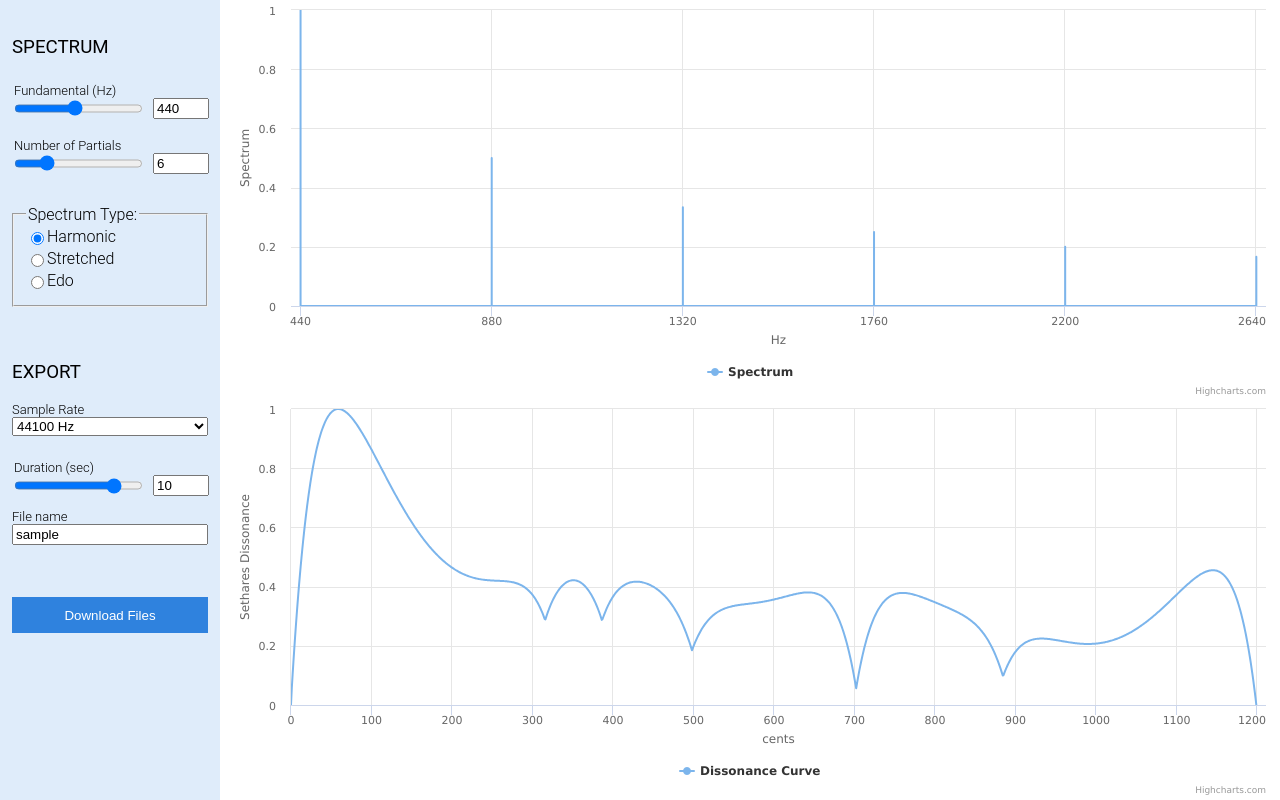
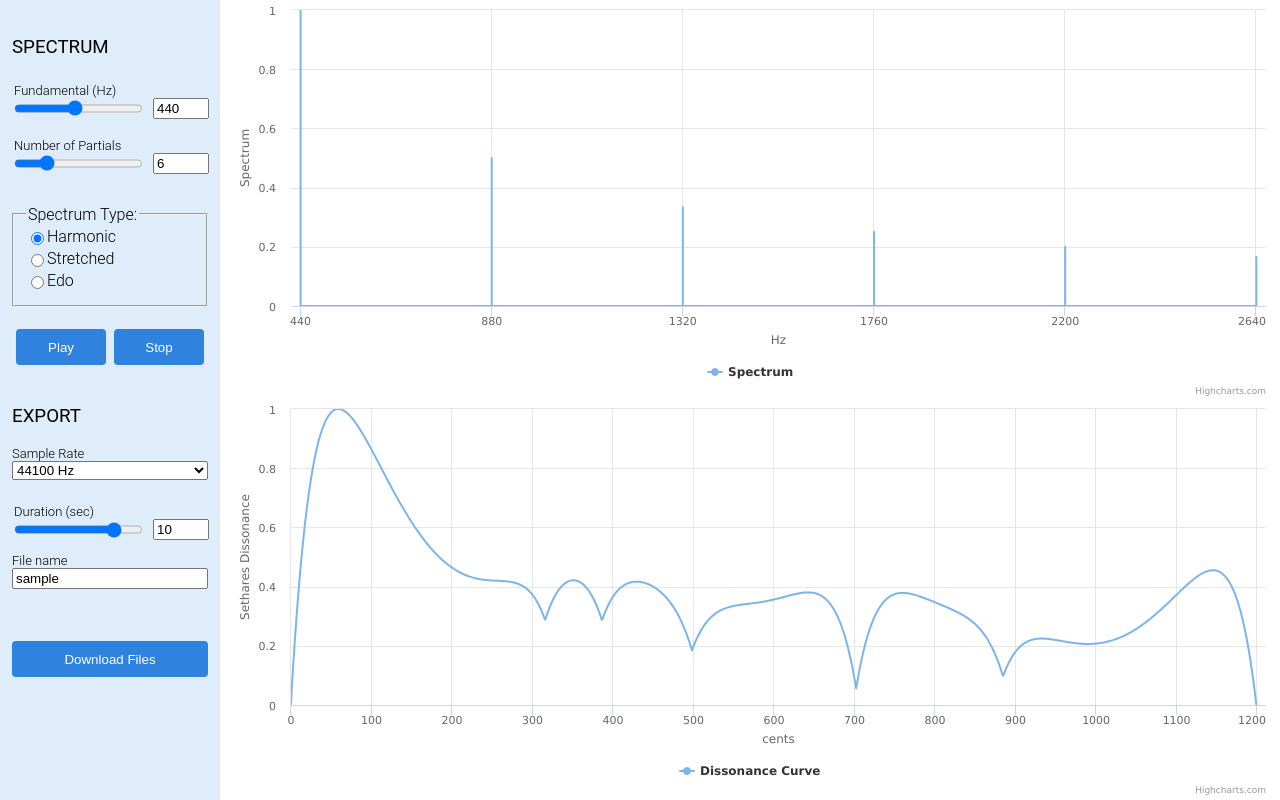
Before and after one commit to SevaDer14/new-tonality-lab, a SvelteKit app: page /lab in a window 1280 px wide. Built offline with nearby package versions, Linux system fonts and the light colour scheme.

Commit message:
can play sample with tone.js

```diff
--- a/package.json
+++ b/package.json
@@ -38,7 +38,8 @@
 		"@zip.js/zip.js": "^2.6.30",
 		"highcharts": "^10.2.1",
 		"lodash": "^4.17.21",
-		"lodash-es": "^4.17.21"
+		"lodash-es": "^4.17.21",
+		"tone": "^14.7.77"
 	},
 	"prettier": {
 		"trailingComma": "es5",
--- a/src/components/SettingsDrawer.svelte
+++ b/src/components/SettingsDrawer.svelte
@@ -4,6 +4,17 @@
     import { BlobWriter, TextReader, ZipWriter } from '@zip.js/zip.js'
     import SpectrumTypeRadioGroup from './SpectrumTypeRadioGroup.svelte'
     import { layout } from '../theme/layout'
+    import type { PolySynth, Synth, SynthOptions } from 'tone'
+    import * as Tone from 'tone'
+    import { onMount } from 'svelte'
+    import { Time } from 'highcharts'
+
+    let synth: PolySynth<Synth<SynthOptions>>
+
+    onMount(() => {
+        synth = new Tone.PolySynth(Tone.Synth).toDestination()
+        synth.set({ oscillator: { type: 'sine' } })
+    })
 
     // TODO: untested
     const parseCurveToFileFormat = (curve: { [key: string]: number }[]) => {
@@ -25,6 +36,21 @@
         }
 
         return rows.join('\n')
+    }
+
+    const playSample = () => {
+        Tone.start()
+        $partials.forEach((partial) => {
+            Tone.Transport.scheduleOnce((time) => {
+                synth.triggerAttack(partial.frequency, time, partial.amplitude * 0.1)
+            }, '8n')
+        })
+        Tone.Transport.start()
+    }
+
+    const stopSample = () => {
+        synth.releaseAll()
+        Tone.Transport.stop()
     }
 
     const downloadFiles = async () => {
@@ -64,6 +90,11 @@
         <Range label="Edo steps" min={3} max={19} onInput={(value) => ($edoSteps = value)} initialValue={$edoSteps} />
     {/if}
 
+    <div class="controls">
+        <button class="control-button" on:click={playSample}>Play</button>
+        <button class="control-button" on:click={stopSample}>Stop</button>
+    </div>
+
     <h3>EXPORT</h3>
     <label for="sample_rate">Sample Rate</label>
     <select bind:value={$sampleRate} id="sample_rate">
@@ -95,6 +126,16 @@
         border: none;
         background-color: #2f82de;
         color: #ffffff;
+        border-radius: 4px;
+    }
+    .controls {
+        width: 100%;
+        display: flex;
+        flex-direction: row;
+    }
+    .control-button {
+        max-width: 50%;
+        margin: 4px;
     }
     button:hover {
         background-color: #458ddf;
```
Also changed, not shown: 1 other file (tests, documents, lock files or other folders).
